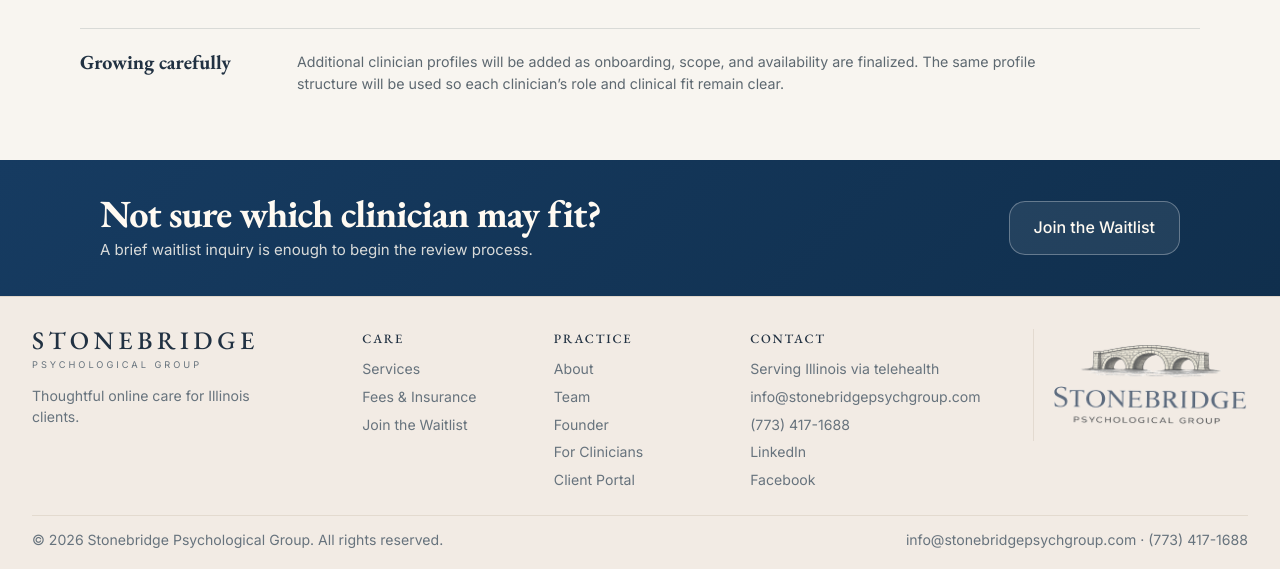
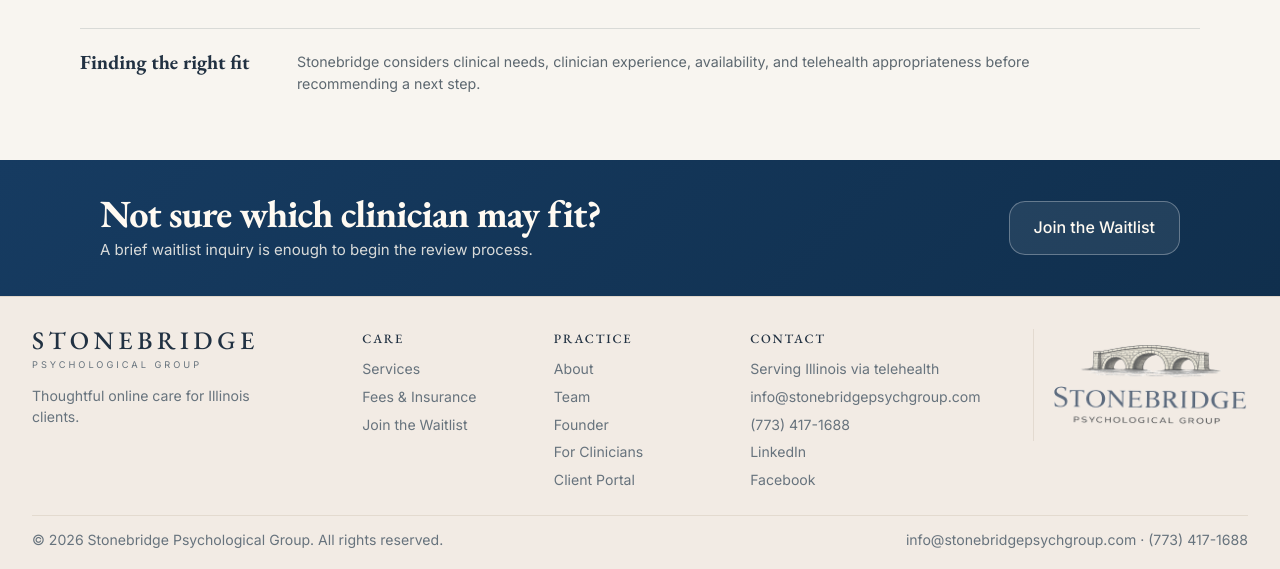
Before and after one commit to s1bryant019-cell/stonebridge-website, a website: page team.html in a window 1280 px wide. Shown: the part 1397-1966 px from the top of the page. Drawn offline with nearby package versions, Linux system fonts and the light colour scheme.

Commit message:
Add files via upload

```diff
--- a/team.html
+++ b/team.html
@@ -654,8 +654,8 @@
         </div>
 
         <div class="team-growth-note">
-          <strong>Growing carefully</strong>
-          <p>Additional clinician profiles will be added as onboarding, scope, and availability are finalized. The same profile structure will be used so each clinician’s role and clinical fit remain clear.</p>
+          <strong>Finding the right fit</strong>
+          <p>Stonebridge considers clinical needs, clinician experience, availability, and telehealth appropriateness before recommending a next step.</p>
         </div>
       </div>
     </section>
```
